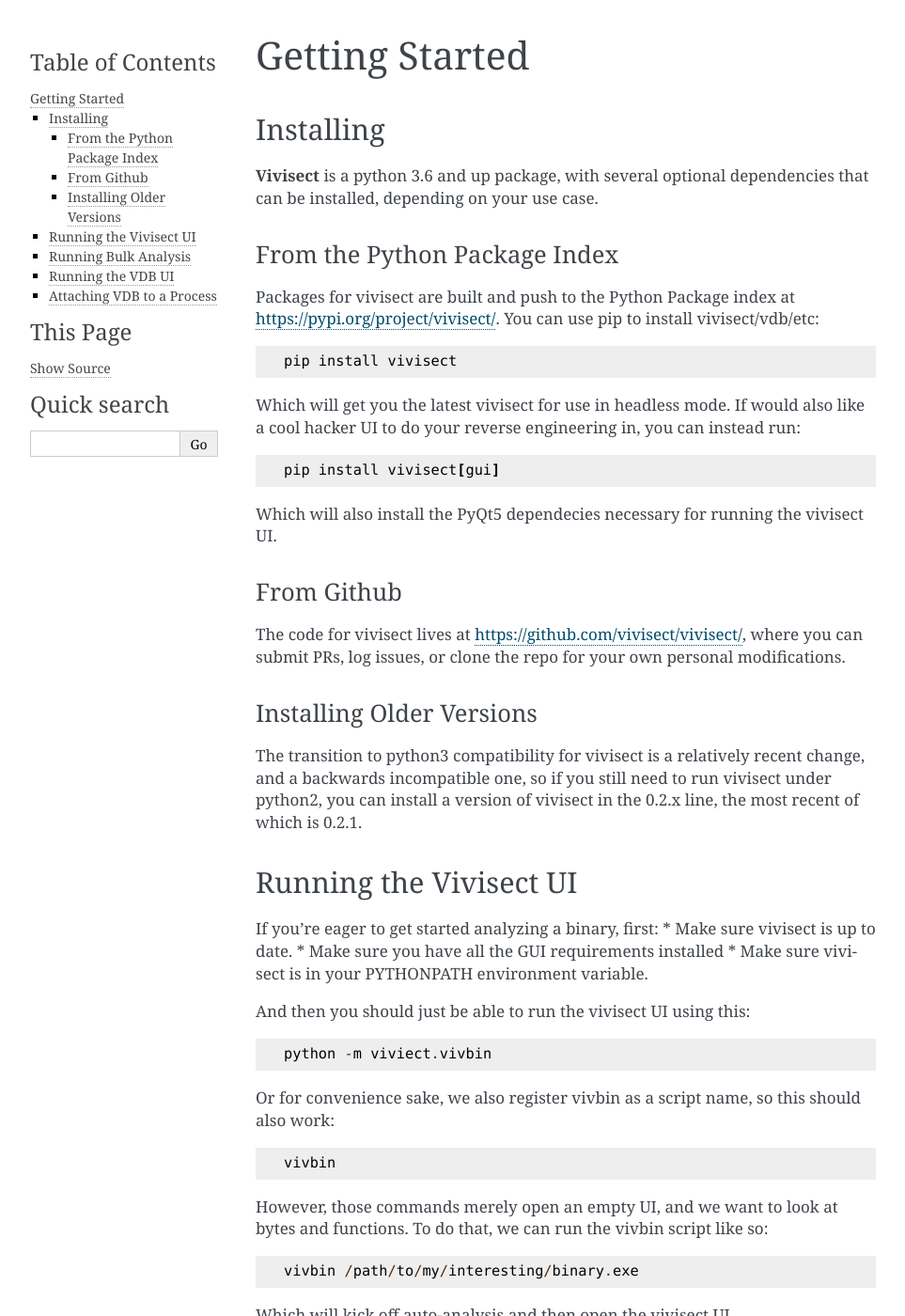
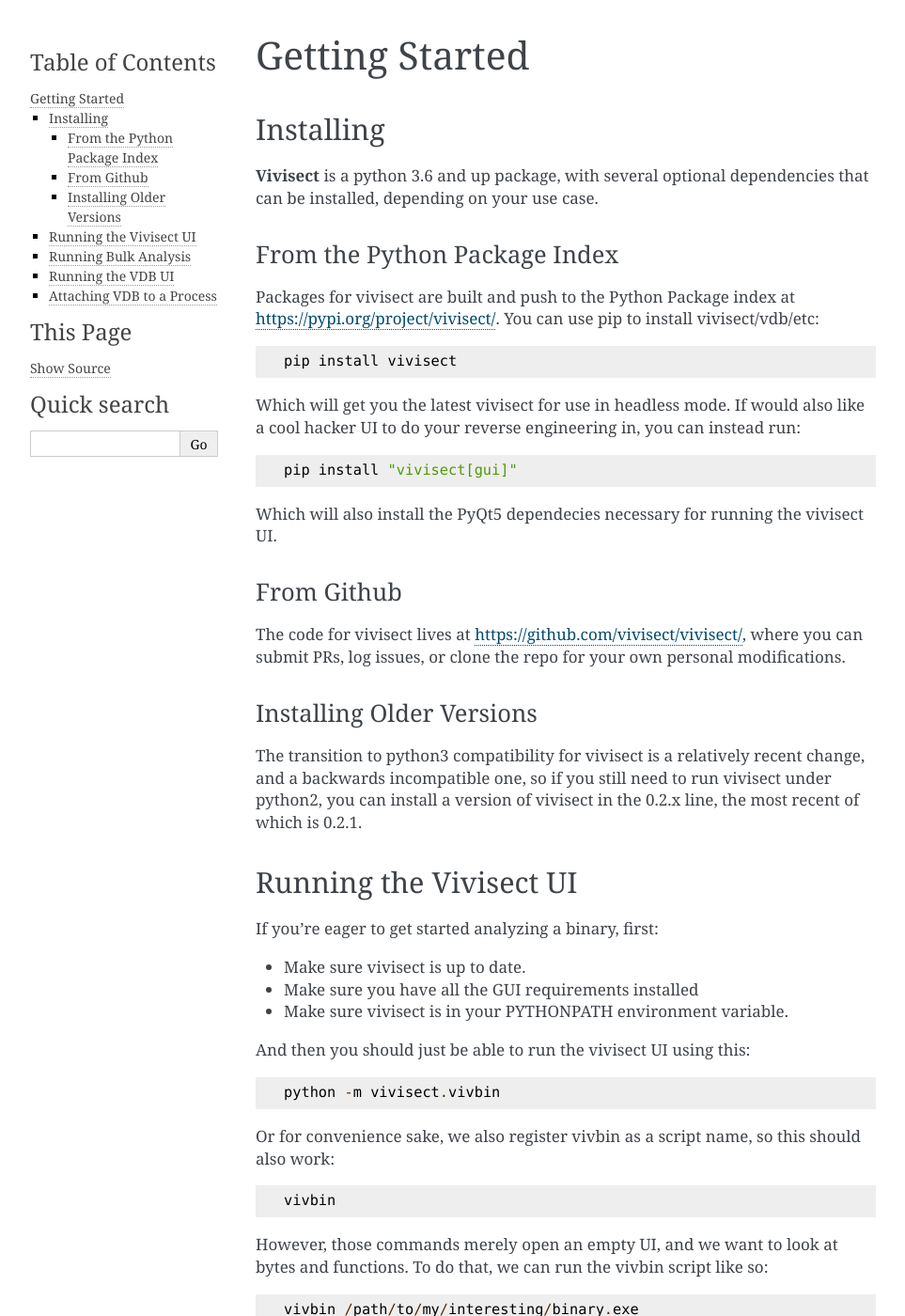
Before and after one commit to vivisect/vivisect, a Sphinx documentation site: the page built from docs/vivisect/quickstart.rst, in a window 1280 px wide and 1400 px high. Shown: the whole window at 94% size, without its empty margins (148-1111 px from the left). Built offline with Sphinx 7.4.7, drawn with Linux system fonts in a browser that asks for light colours.

Commit message:
make it pretty and fix up some commands

```diff
--- a/docs/vivisect/quickstart.rst
+++ b/docs/vivisect/quickstart.rst
@@ -22,7 +22,7 @@
 
 Which will get you the latest vivisect for use in headless mode. If would also like a cool hacker UI to do your reverse engineering in, you can instead run::
 
-    pip install vivisect[gui]
+    pip install "vivisect[gui]"
 
 Which will also install the PyQt5 dependecies necessary for running the vivisect UI.
 
@@ -40,13 +40,16 @@
 =======================
 
 If you're eager to get started analyzing a binary, first:
-* Make sure vivisect is up to date.
-* Make sure you have all the GUI requirements installed
-* Make sure vivisect is in your PYTHONPATH environment variable.
+
+- Make sure vivisect is up to date.
+
+- Make sure you have all the GUI requirements installed
+
+- Make sure vivisect is in your PYTHONPATH environment variable.
 
 And then you should just be able to run the vivisect UI using this::
 
-    python -m viviect.vivbin
+    python -m vivisect.vivbin
 
 Or for convenience sake, we also register vivbin as a script name, so this should also work::
 
```
